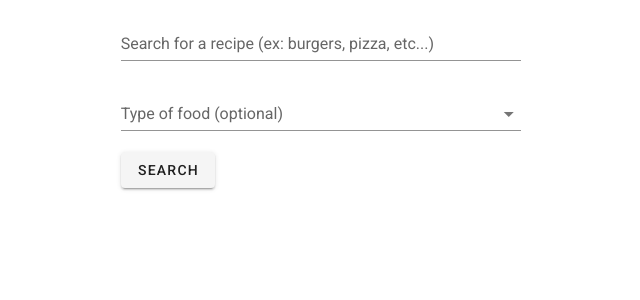
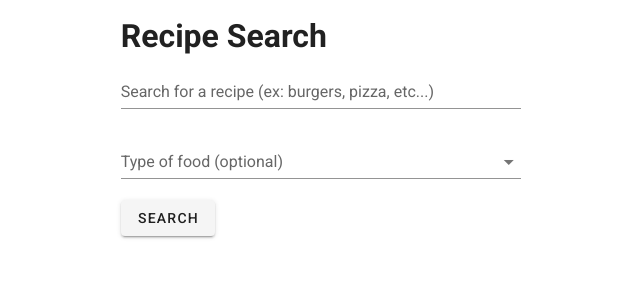
Before and after one commit to HeatherButterfield/heather-hyer-final-project, a Vue app: page / in a window 1280 px wide. Shown: the top 300 px of the page, without its empty margins (318-958 px from the left). Built offline with nearby package versions, Linux system fonts and the light colour scheme.

Commit message:
form validation

```diff
--- a/package.json
+++ b/package.json
@@ -10,7 +10,9 @@
   "dependencies": {
     "axios": "^0.19.0",
     "core-js": "^3.1.2",
+    "vee-validate": "^3.0.11",
     "vue": "^2.6.10",
+    "vue-router": "^3.1.3",
     "vuetify": "^2.1.0"
   },
   "devDependencies": {
--- a/src/App.vue
+++ b/src/App.vue
@@ -14,11 +14,15 @@
           sm="8"
           md="4"
         >
-          <v-form class="form">
+          <v-form class="form"
+          ref="form"
+          v-model="valid"
+          lazy-validation>
+            <h1>Recipe Search</h1>
             <v-text-field
               v-model="main"
-              v-validate="'required'"
               label="Search for a recipe (ex: burgers, pizza, etc...)"
+              :rules="[v => !!v || 'This field is required']"
               required
             ></v-text-field>
             <v-select
@@ -46,6 +50,7 @@ export default {
     RecipeResults,
   },
   data: () => ({
+    valid: true,
     recipes: [],
     main: '',
     type: '',
--- a/src/main.js
+++ b/src/main.js
@@ -1,8 +1,8 @@
-import Vue from 'vue'
-import App from './App.vue'
+import Vue from 'vue';
+import App from './App.vue';
 import vuetify from './plugins/vuetify';
 
-Vue.config.productionTip = false
+Vue.config.productionTip = false;
 
 new Vue({
   vuetify,
```
Also changed, not shown: 1 other file (tests, documents, lock files or other folders).
